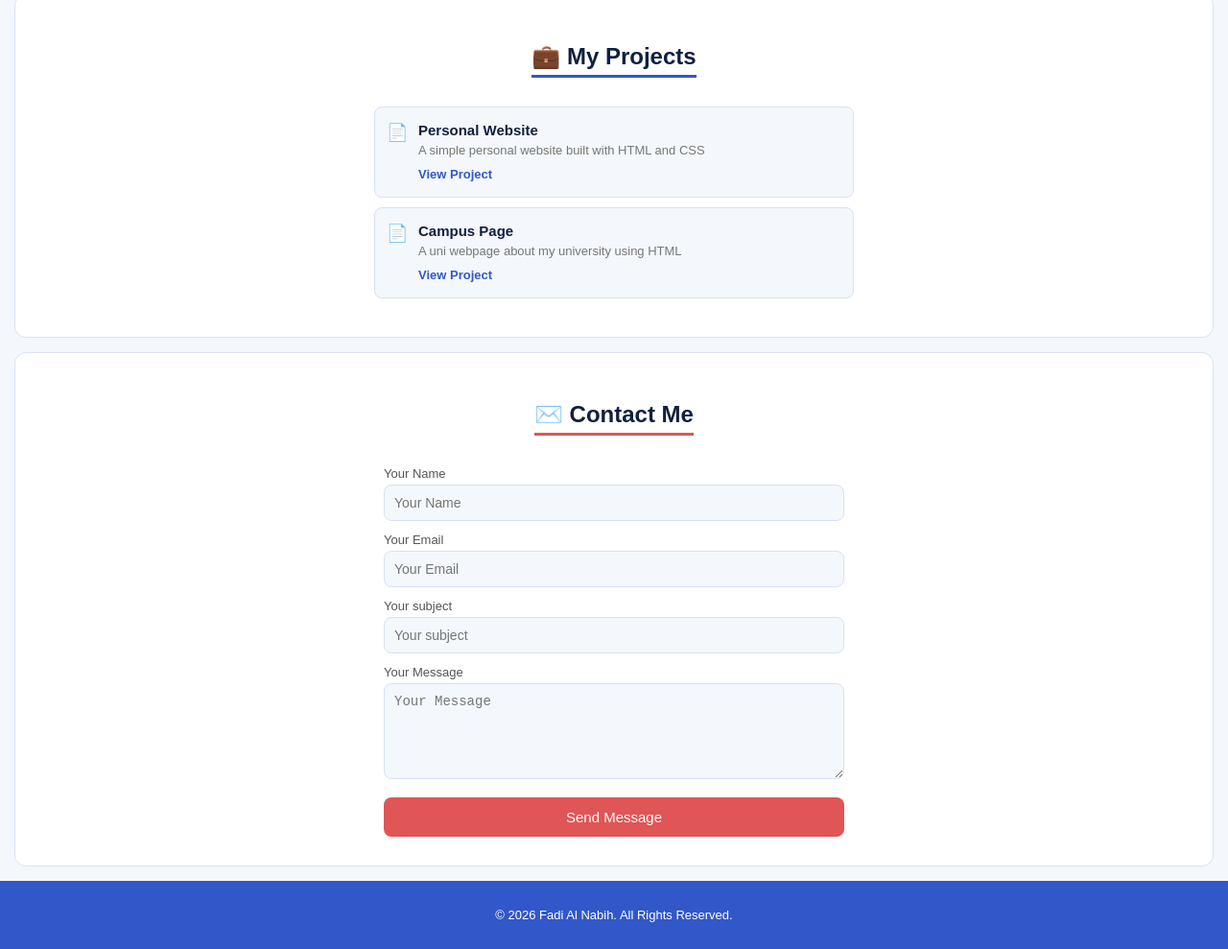
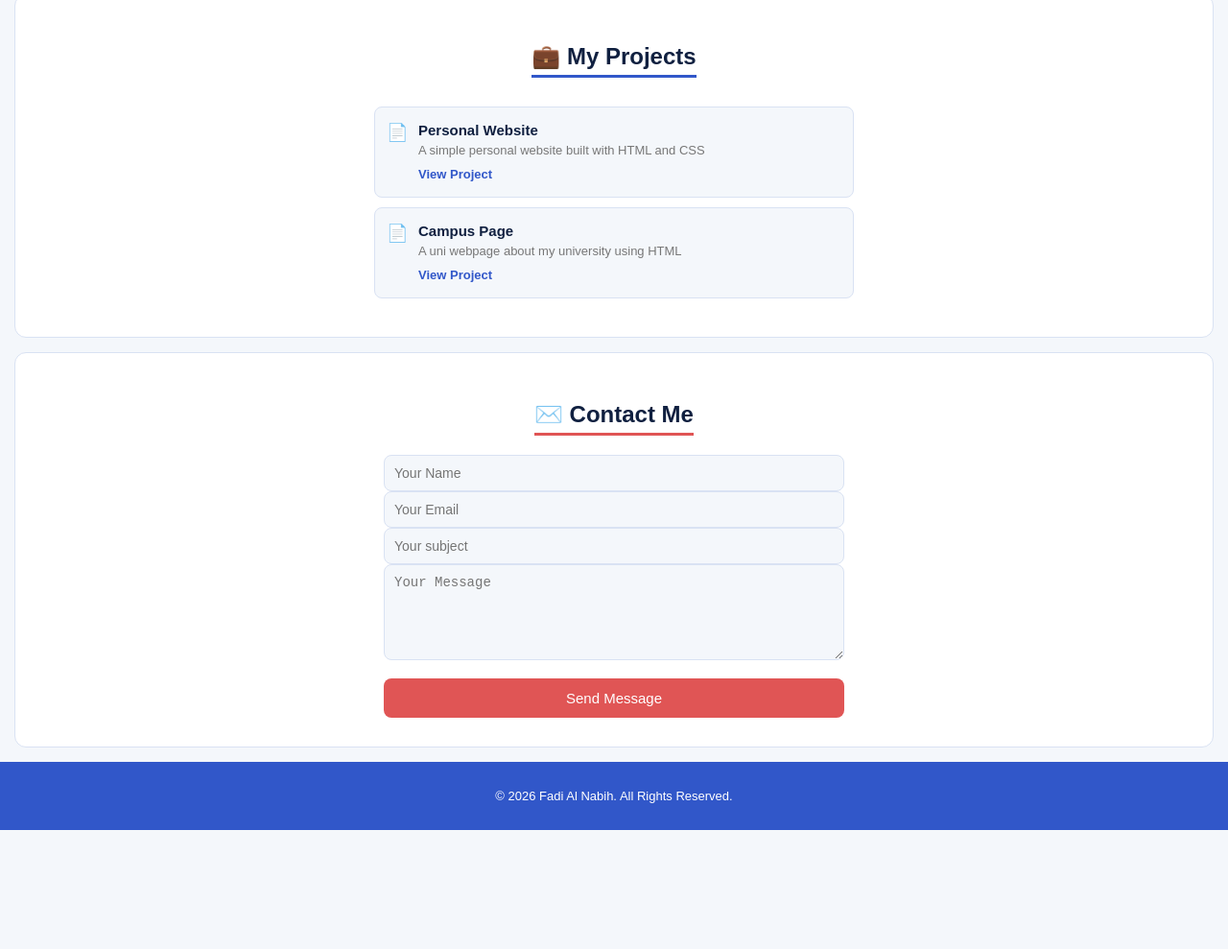
Before and after one commit to Fadi-Developer/Connect-with-Fadi, a plain HTML site: page index.html in a window 1280 px wide. Shown: the part 1361-2350 px from the top of the page at 96% size. After the commit the page ends 2226 px from the top, so only its background shows below. Drawn offline with Linux system fonts and the light colour scheme.

Commit message:
Update index.html

```diff
--- a/index.html
+++ b/index.html
@@ -152,13 +152,13 @@
           value="66efabb8-0457-434d-a609-b56e44f7961f"
         />
 
-        <label for="name">Your Name</label>
+        <!-- <label for="name">Your Name</label> -->
         <input type="text" id="name" name="name" placeholder="Your Name" />
 
-        <label for="email">Your Email</label>
+        <!-- <label for="email">Your Email</label> -->
         <input type="email" id="email" name="email" placeholder="Your Email" />
 
-        <label for="subject">Your subject</label>
+        <!-- <label for="subject">Your subject</label> -->
         <input
           type="text"
           id="subject"
@@ -166,7 +166,7 @@
           placeholder="Your subject"
         />
 
-        <label for="message">Your Message</label>
+        <!-- <label for="message">Your Message</label> -->
         <textarea
           id="message"
           name="message"
```
